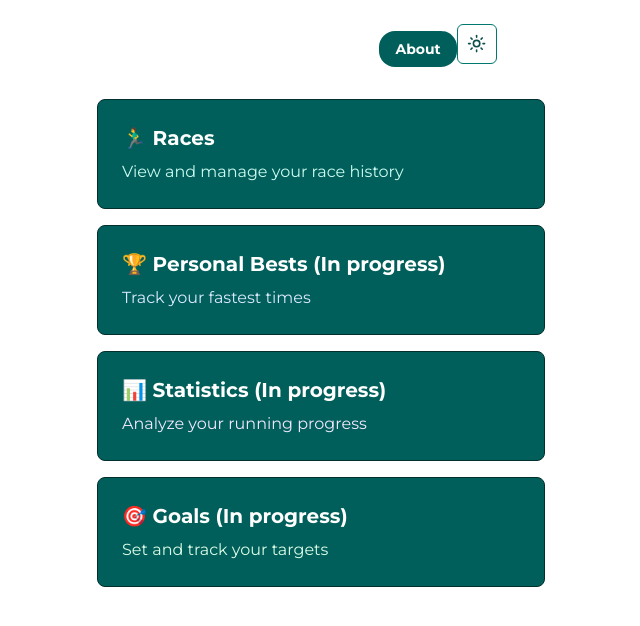
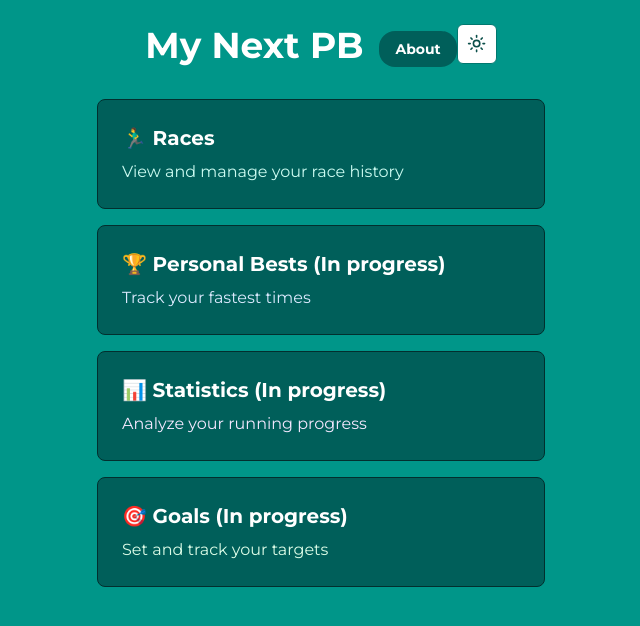
Before and after one commit to Oatre/my_next_pb, a Next.js app: page / in a window 1280 px wide. Shown: the top 626 px of the page, without its empty margins (319-959 px from the left). Built offline with nearby package versions, Linux system fonts and the light colour scheme.

Commit message:
Overriding dark mode, with original background

```diff
--- a/src/app/globals.css
+++ b/src/app/globals.css
@@ -4,7 +4,7 @@
 
 @layer base {}
 :root {
-
+  --background: oklch(60% 0.118 184.704);
 }
 
 body {
```
